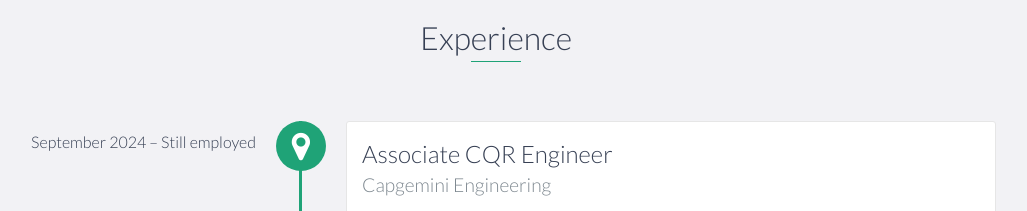
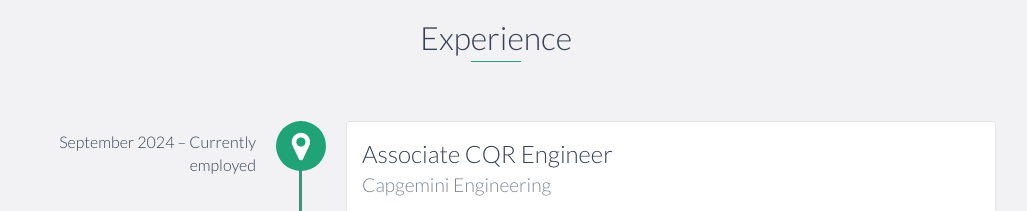
Before and after one commit to LeoAnd00/portfolio_website, a website: page index.html in a window 1280 px wide. Shown: the part 1100-1311 px from the top of the page, without its empty margins (144-1171 px from the left). Drawn offline with nearby package versions, Linux system fonts and the light colour scheme.

Commit message:
Update index.html

```diff
--- a/index.html
+++ b/index.html
@@ -88,7 +88,7 @@
     <div id="experience" class="background-alt">
         <h2 class="heading">Experience</h2>
         <div id="experience-timeline">
-            <div data-date="September 2024 – Still employed">
+            <div data-date="September 2024 – Currently employed">
                 <h3>Associate CQR Engineer</h3>
                 <h4>Capgemini Engineering</h4>
                 <p>
```
